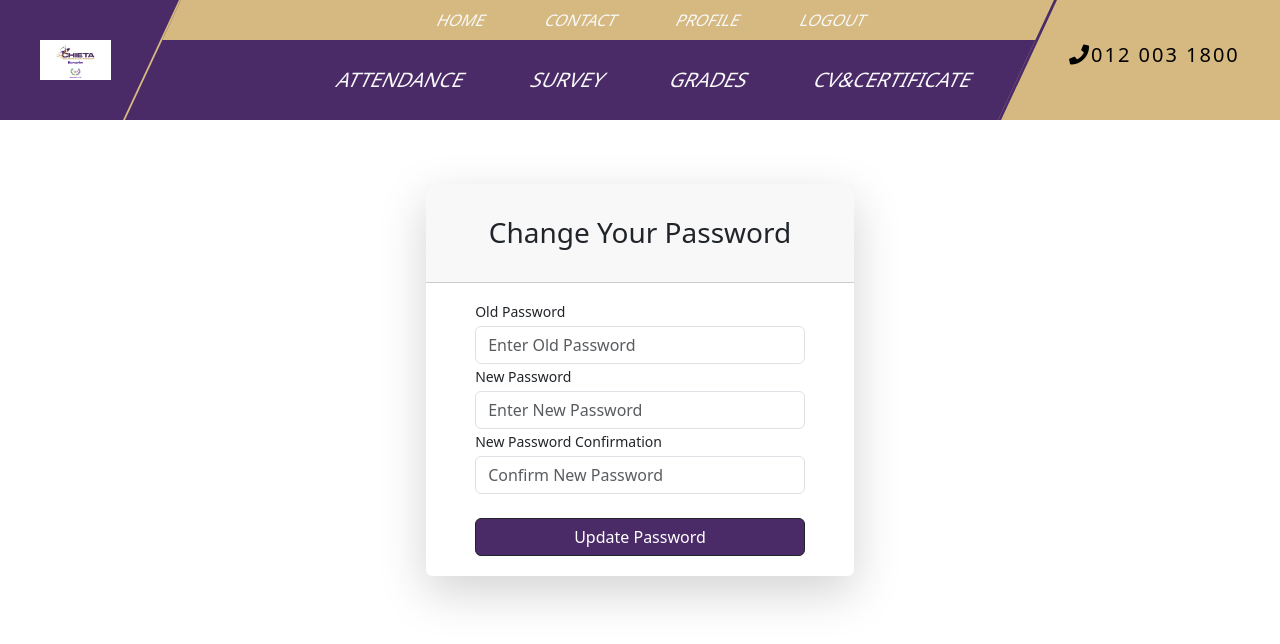
After one commit to XolaniSibisi/User-management, a Django app: page /change_password/ in a window 1280 px wide; the page is wider, and only the part inside the window is pictured. The commit adds this page. Shown: the top 644 px of that part. Run offline with Django 5.2, Linux system fonts and the light colour scheme; a user stored in the database is signed in; some libraries are stand-ins or nearby versions.

Commit message:
Added change password and temporary password expiration

```diff
--- a/user/user/urls.py
+++ b/user/user/urls.py
@@ -16,8 +16,10 @@ Including another URLconf
 """
 from django.contrib import admin
 from django.urls import path, include
+from user_app.views import ChangePasswordView
 
 urlpatterns = [
     path('admin/', admin.site.urls),
     path('', include('user_app.urls')),
+    path('change_password/', ChangePasswordView.as_view(), name='change_password'),
 ]
--- a/user/user_app/models.py
+++ b/user/user_app/models.py
@@ -57,6 +57,8 @@ class CustomUser(AbstractUser):
     bursary_completion_status = models.CharField(max_length=50, null=True, blank=True)
     popi_consent = models.CharField(max_length=10, null=True, blank=True)
     popi_consent_date = models.DateField(null=True, blank=True)
+    must_change_password = models.BooleanField(default=True)
+    temporary_password_expires = models.DateTimeField(null=True, blank=True)
 
 
     objects = CustomUserManager()
--- a/user/user_app/templates/base.html
+++ b/user/user_app/templates/base.html
@@ -27,13 +27,13 @@
                   <a href="{% url 'home' %}" class="nav-link"><span class="inner-link">Home</span></a>
                 </li>
                 <li class="nav-item">
-                  <a href="#" class="nav-link"><span class="inner-link">About</span></a>
-                </li>
-                <li class="nav-item">
                   <a href="#" class="nav-link"><span class="inner-link">Contact</span></a>
                 </li>
                 <li class="nav-item">
                   <a href="#" class="nav-link"><span class="inner-link">Profile</span></a>
+                </li>
+                <li class="nav-item">
+                  <a href="{% url 'logout' %}" class="nav-link"><span class="inner-link">Logout</span></a>
                 </li>
               </ul>
             </nav>
--- /dev/null
+++ b/user/user_app/templates/change_password.html
@@ -0,0 +1,99 @@
+{% extends 'base.html' %}
+
+{% block title %}Change Password{% endblock %}
+
+{% block content %}
+<div class="content-wrapper">
+    <div class="form-content my-3 p-3">
+        <div class="container">
+            <div class="row justify-content-center">
+                <div class="col-lg-5">
+                    <div class="card shadow-lg border-0 rounded-lg mt-0 mb-3">
+                        <div class="card-header justify-content-center">
+                            <h3 class="font-weight-light my-4 text-center">Change Your Password</h3>
+                        </div>
+                        {% if form.errors %}
+                        <div class="alert alert-danger alert-dismissible" role="alert">
+                            <div id="form_errors">
+                                {% for key, value in form.errors.items %}
+                                <strong>{{ value }}</strong>
+                                {% endfor %}
+                            </div>
+                            <button type="button" class="close" data-dismiss="alert" aria-label="Close">
+                                <span aria-hidden="true">&times;</span>
+                            </button>
+                        </div>
+                        {% endif %}
+
+                        <div class="card-body">
+                            <form method="POST">
+                                {% csrf_token %}
+                                <div class="form-row">
+                                    <div class="col-md-10 offset-md-1">
+                                        <div class="form-group">
+                                            <label class="small mb-1" for="id_old_password">Old Password</label>
+                                            <input type="password" name="old_password" autocomplete="new-password"
+                                                class="form-control" required id="id_old_password"
+                                                placeholder="Enter Old Password" />
+                                            <span>
+                                            </span>
+                                        </div>
+                                    </div>
+                                </div>
+                                <div class="form-row">
+                                    <div class="col-md-10 offset-md-1">
+                                        <div class="form-group">
+                                            <label class="small mb-1" for="id_new_password1">New Password</label>
+                                            <input type="password" name="new_password1" autocomplete="new-password"
+                                                class="form-control" required id="id_new_password1"
+                                                placeholder="Enter New Password" />
+                                            <span>
+                                            </span>
+                                        </div>
+                                    </div>
+                                </div>
+                                <div class="form-row">
+                                    <div class="col-md-10 offset-md-1">
+                                        <div class="form-group">
+                                            <label class="small mb-1" for="id_new_password2">New Password
+                                                Confirmation</label>
+                                            <input type="password" name="new_password2" autocomplete="new-password"
+                                                required id="id_new_password2" class="form-control"
+                                                placeholder="Confirm New Password" />
+                                        </div>
+                                    </div>
+                                </div>
+                                <br>
+                                <div class="form-row">
+                                    <div class="col-md-10 offset-md-1">
+                                        <div class="form-group mt-0 mb-1">
+                                            <button type="submit" class="col-md-12 btn btn-dark" id="reset">Update
+                                                Password</button>
+                                        </div>
+                                    </div>
+                                </div>
+                            </form>
+                            <script>
+                                // Function to hide messages after a delay
+                                function hideMessages() {
+                                    var messagesElements = document.querySelectorAll('.alert');
+                                    if (messagesElements) {
+                                        setTimeout(function () {
+                                            messagesElements.forEach(function (element) {
+                                                element.style.display = 'none';
+                                            });
+                                        }, 3000);  // 5000 milliseconds (5 seconds)
+                                    }
+                                }
+
+                                // Call the function when the page loads
+                                window.onload = hideMessages;
+                            </script>
+                        </div>
+                    </div>
+                </div>
+            </div>
+        </div>
+    </div>
+</div>
+{% endblock %}
--- a/user/user_app/templates/home.html
+++ b/user/user_app/templates/home.html
@@ -4,6 +4,6 @@
 {% block content %}
     <div class="container">
         <h2>Home</h2>
-        <p>Welcome to the home page {{user.email}}!</p>
+        <p>Welcome to the home page {{user.first_name}}!</p>
     </div>
 {% endblock %}
--- a/user/user_app/urls.py
+++ b/user/user_app/urls.py
@@ -1,10 +1,12 @@
 from django.urls import path
 from django.views.generic import RedirectView
-from user_app.views import register, user_login, home
+from user_app.views import register, user_login, home, user_logout
+
 urlpatterns = [
     path('', RedirectView.as_view(url='login/')),
+    path('home/', home, name='home'),
     path('login/', user_login, name='login'),
     path('register/', register, name='register'),
-    path('home/', home, name='home'),
+    path('logout/', user_logout, name='logout'),
     # other URL patterns
 ]
--- a/user/user_app/views.py
+++ b/user/user_app/views.py
@@ -1,15 +1,18 @@
+from django.contrib.auth import authenticate, login, update_session_auth_hash, get_user_model
+from django.contrib.auth.forms import PasswordChangeForm
+from django.contrib.auth.views import PasswordChangeView
+from django.contrib import messages
 from django.shortcuts import render, redirect
-from .forms import CustomUserCreationForm
-from django.contrib import messages
-from django.contrib.auth import authenticate, login
-from django.db import IntegrityError
+from django.urls import reverse_lazy
+from django.utils import timezone
 from django.core.mail import send_mail
 from django.template.loader import render_to_string
 from django.utils.html import strip_tags
-from django.contrib.auth import get_user_model
-from django.contrib.auth.hashers import make_password
+from .forms import CustomUserCreationForm
+from django.contrib.auth.decorators import login_required
 import logging
 
+# Now you can use the logger
 logger = logging.getLogger(__name__)
 
 def register(request):
@@ -19,6 +22,8 @@ def register(request):
             user = form.save(commit=False)
             temporary_password = get_user_model().objects.make_random_password()
             user.set_password(temporary_password)
+            user.must_change_password = True
+            user.temporary_password_expires = timezone.now() + timezone.timedelta(hours=1)
             user.save()
 
             # Send email with temporary password
@@ -50,13 +55,48 @@ def user_login(request):
         if user is not None:
             login(request, user)
             if remember_me:
-                request.session.set_expiry(1209600)
+                request.session.modified = True
+            else:
+                request.session.set_expiry(0)
 
-            return redirect('home')
+            # Check if the user needs to change their password and if the temporary password has expired
+            if user.must_change_password and user.temporary_password_expires is not None and user.temporary_password_expires < timezone.now():
+                messages.warning(request, 'Your temporary password has expired. Please change it.')
+                return redirect('change_password')
+            else:
+                return redirect('home')
+
         else:
             return render(request, 'login.html', {'error': 'Invalid login credentials. Please try again.'})
 
     return render(request, 'login.html')
 
+def change_password(request):
+    if request.method == 'POST':
+        form = PasswordChangeForm(request.user, request.POST)
+        if form.is_valid():
+            # Check if old password is different from new password
+            if form.cleaned_data['old_password'] == form.cleaned_data['new_password']:
+                return render(request, 'change_password.html', {'form': form, 'error': 'Old password cannot be the same as the new password.'})
+
+            user = form.save()
+            # Update must_change_password attribute only if it's True
+            if request.user.must_change_password:
+                request.user.must_change_password = False
+                request.user.save()
+            update_session_auth_hash(request, user)
+            return redirect('home')
+    else:
+        form = PasswordChangeForm(request.user)
+    return render(request, 'change_password.html', {'form': form})
+
 def home(request):
     return render(request, 'home.html')
+
+@login_required
+def user_logout(request):
+    return render(request, 'logout.html')
+
+class ChangePasswordView(PasswordChangeView):
+    template_name = 'change_password.html'
+    success_url = reverse_lazy('home')
```
Also changed, not shown: user/requirements.txt (added, +49 -0 lines), user/user_app/templates/logout.html (added, +24 -0 lines), user/db.sqlite3, user/delete_tables.py (added), user/user_app/migrations/0002_customuser_must_change_password.py (added), user/user_app/migrations/0003_customuser_temporary_password_expires.py (added).
